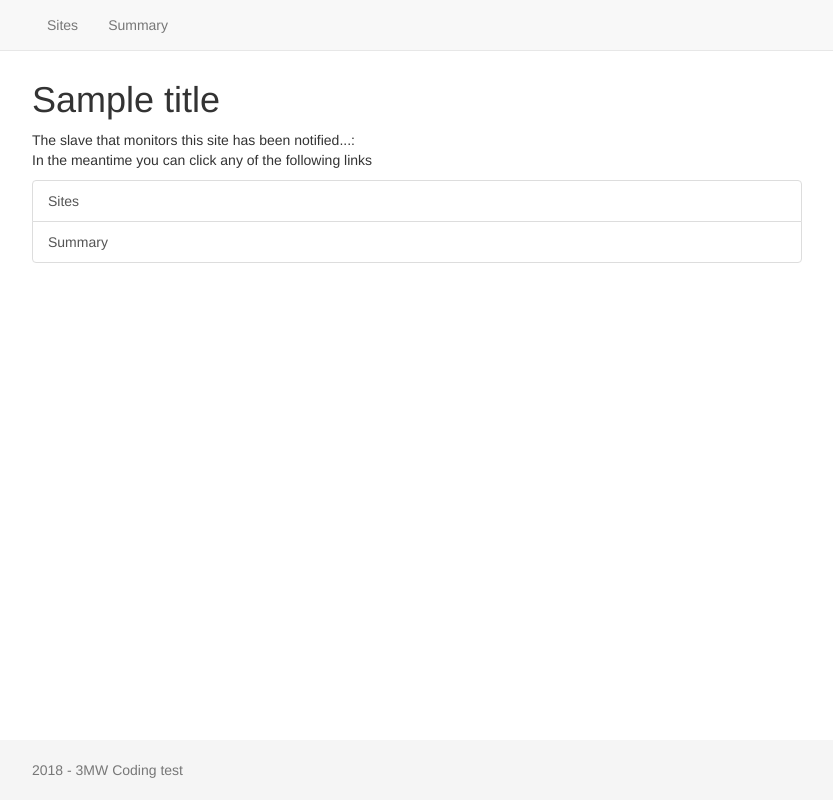
After one commit to tabaresjc/djangoAggr, a Django app: template templates/handlers/500.html in a window 1280 px wide. The commit adds this page. Shown: the whole page, without its empty margins (223-1056 px from the left). Run offline with Django 3.2, Linux system fonts and the light colour scheme; the template is opened without the code that fills it: most values are stand-ins (such as "Sample title", 1, 10 or a date in 2020); parts of the project's set-up code (start-up, migrations or seed data) failed here and were passed over; some libraries are stand-ins or nearby versions.

Commit message:
Update
- added admin page to manage the data
- added detail page

```diff
--- a/3MW/urls.py
+++ b/3MW/urls.py
@@ -14,7 +14,12 @@ Including another URLconf
     2. Add a URL to urlpatterns:  url(r'^blog/', include('blog.urls'))
 """
 from django.conf.urls import include, url
+from django.contrib import admin
 
 urlpatterns = [
+    url(r'^admin/', admin.site.urls),
     url(r'', include('sites.urls'))
 ]
+
+handler404 = '3MW.helpers.handlers.handler404'
+handler500 = '3MW.helpers.handlers.handler500'
--- a/sites/admin.py
+++ b/sites/admin.py
@@ -2,5 +2,6 @@
 from __future__ import unicode_literals
 
 from django.contrib import admin
+from sites.models import Site
 
-# Register your models here.
+admin.site.register(Site)
--- a/sites/urls.py
+++ b/sites/urls.py
@@ -8,6 +8,7 @@ app_name = 'sites'
 
 urlpatterns = [
     url(r'^$', views.IndexView.as_view(), name='index'),
+    url(r'^sites/(?P<site_id>\d+)/$', views.DetailView.as_view(), name='detail'),
     url(r'^summary$', views.SummaryView.as_view(), name='summary'),
     url(r'^summary-average$', views.SummaryAvgView.as_view(), name='summary-average'),
 ]
--- a/sites/views/__init__.py
+++ b/sites/views/__init__.py
@@ -1,5 +1,6 @@
 # -*- coding: utf-8 -*-
 
 from index import IndexView
+from detail import DetailView
 from summary import SummaryView
 from summary_average import SummaryAvgView
--- /dev/null
+++ b/templates/handlers/500.html
@@ -0,0 +1,13 @@
+{% extends "layouts/base.html" %}
+
+{% block content %}
+<p>The slave that monitors this site has been notified...: <br>In the meantime you can click any of the following links</p>
+<div class="row">
+	<div class="col-xs-12 col-sm-12 col-md-12">
+		<div class="list-group">
+			<a href="{% url 'sites:index' %}" class="list-group-item">Sites</a>
+			<a href="{% url 'sites:summary' %}" class="list-group-item">Summary</a>
+		</div>
+	</div>
+</div>
+{% endblock %}
--- a/templates/layouts/base.html
+++ b/templates/layouts/base.html
@@ -15,6 +15,7 @@
 	<body>
 		{% include 'layouts/header.html' %}
 		<div class="container">
+			<h1>{{ title }}</h1>
 			{% block content %}
 			{% endblock %}
 		</div>
--- a/templates/layouts/header.html
+++ b/templates/layouts/header.html
@@ -11,7 +11,7 @@
 		</div>
 		<div id="navbar" class="collapse navbar-collapse">
 			<ul class="nav navbar-nav">
-				<li {% if request.resolver_match.view_name == 'sites:index' %}class="active"{% endif %}><a href="{% url 'sites:index' %}">Sites</a></li>
+				<li {% if request.resolver_match.view_name in 'sites:index sites:detail' %}class="active"{% endif %}><a href="{% url 'sites:index' %}">Sites</a></li>
 				<li {% if request.resolver_match.view_name == 'sites:summary' %}class="active"{% endif %}><a href="{% url 'sites:summary' %}">Summary</a></li>
 			</ul>
 		</div>
--- a/templates/sites/index.html
+++ b/templates/sites/index.html
@@ -1,13 +1,12 @@
 {% extends "layouts/base.html" %}
 
 {% block content %}
-<h1>{{ title }}</h1>
 <div class="row">
 	<div class="col-xs-12 col-sm-12 col-md-12">
 		{% if total %}
 		<div class="list-group">
 			{% for site in sites %}
-			<a href="#" class="list-group-item">{{ site.name }}</a>
+			<a href="{% url 'sites:detail' site.id %}" class="list-group-item">{{ site.name }}</a>
 			{% endfor %}
 		</div>
 		{% else %}
```
Also changed, not shown: 3MW/helpers/handlers.py (added, +13 -0 lines), sites/views/detail.py (added, +16 -0 lines), templates/handlers/404.html (added, +13 -0 lines), templates/sites/detail.html (added, +9 -0 lines).
